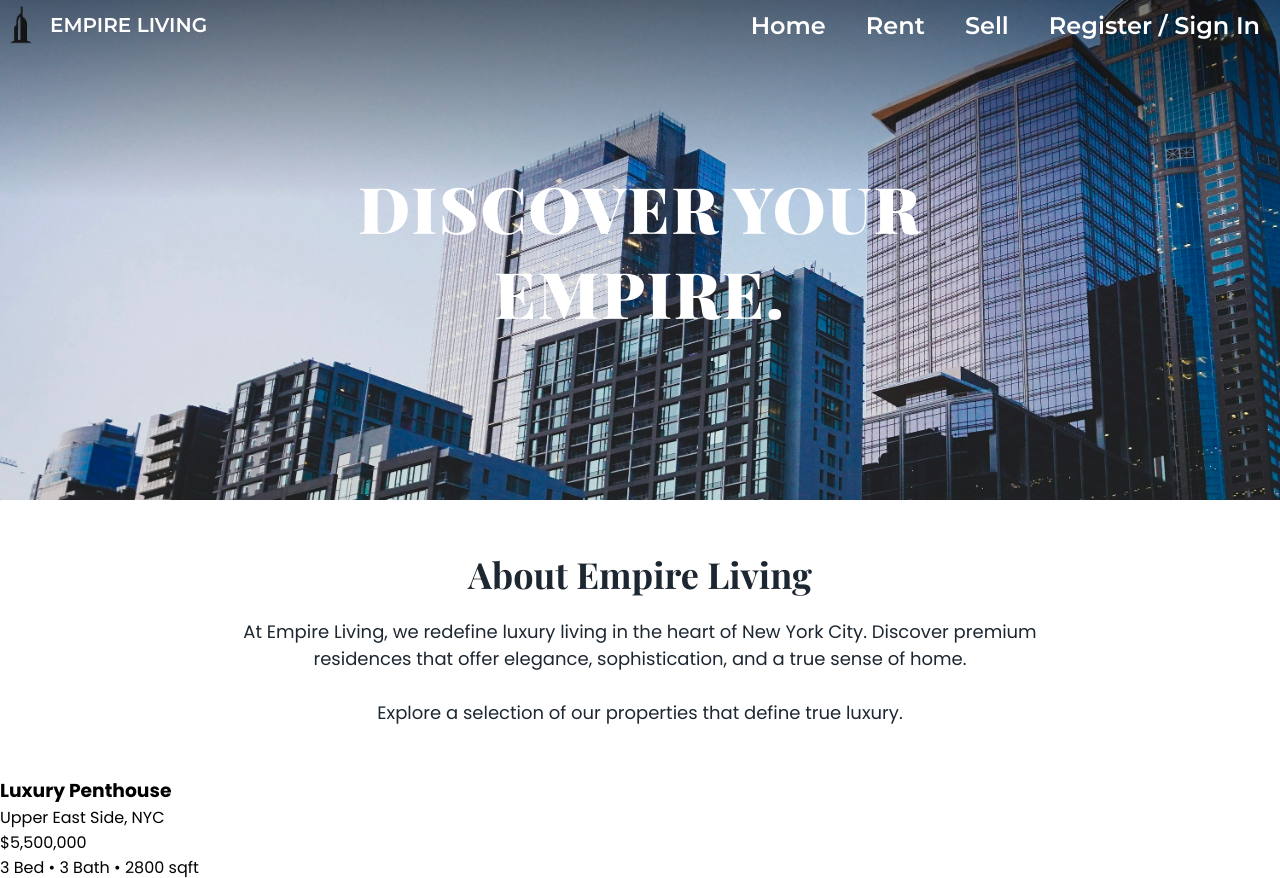
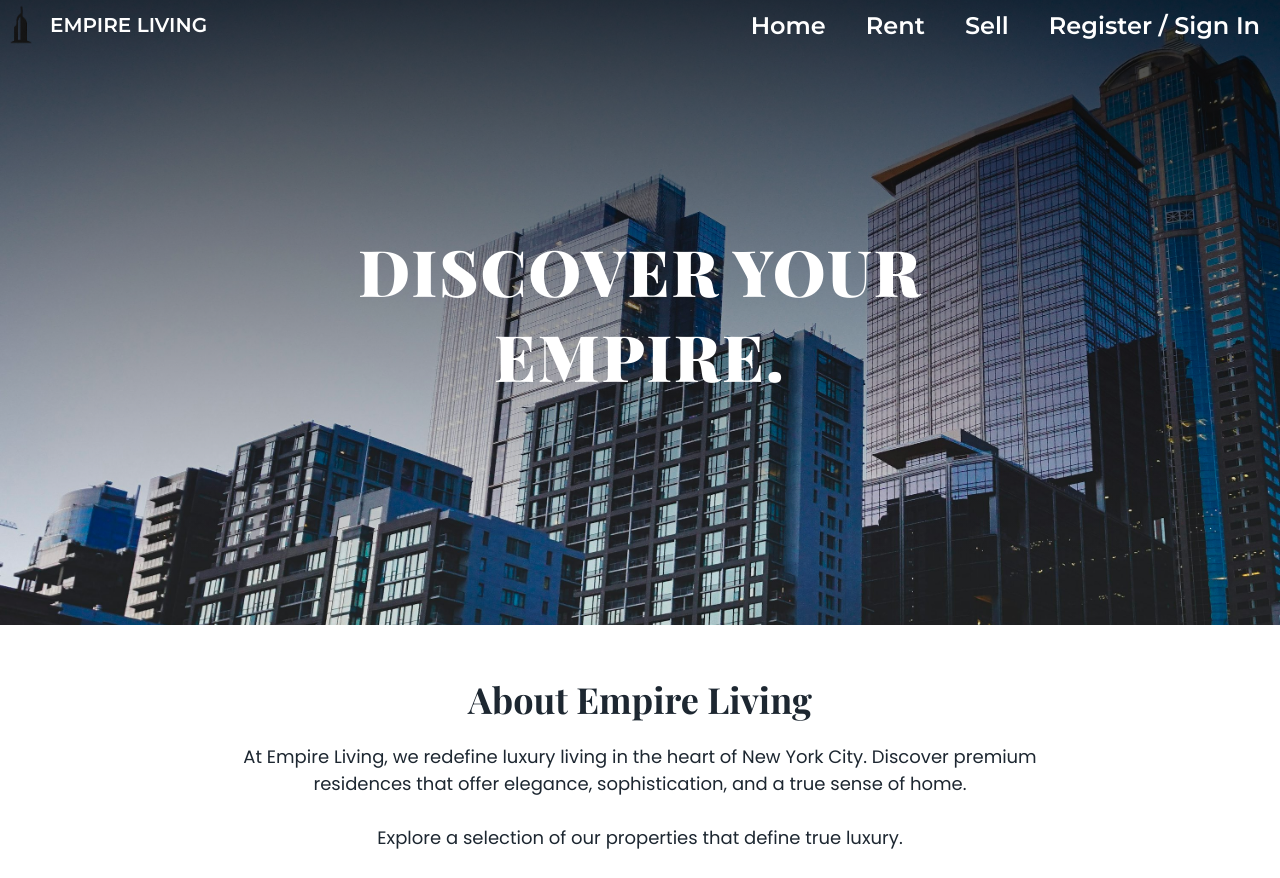
Before and after one commit to agon-sh/final-project-web-mobile-II, a PHP site: page /home.html in a window 1280 px wide. Shown: the top 878 px of the page. Run offline with PHP 8.4, Linux system fonts and the light colour scheme; some web fonts are replaced.

Commit message:
Bug Fixes

```diff
--- a/home.css
+++ b/home.css
@@ -79,7 +79,7 @@ header .side_buttons a:hover {
 
 .bg_image {
     width: 100%;
-    height: 500px;
+    height: 625px;
     overflow: hidden;
     position: relative;
 }
@@ -97,8 +97,8 @@ header .side_buttons a:hover {
     top: 0;
     left: 0;
     width: 100%;
-    height: 200px;
-    background: linear-gradient(to bottom, rgba(0,0,0,0.5), rgba(0,0,0,0));
+    height: 90%;
+    background: linear-gradient(to bottom, rgba(0,0,0,0.75), rgba(0,0,0,0));
     z-index: 2;
     pointer-events: none;
 }
@@ -138,3 +138,5 @@ header .side_buttons a:hover {
     margin: 0 auto;
     font-size: 18px;
 }
+
+/* Property Cards */
--- a/home.html
+++ b/home.html
@@ -5,7 +5,8 @@
     <meta charset="UTF-8">
     <meta name="viewport" content="width=device-width, initial-scale=1.0">
     <link rel="stylesheet" href="home.css">
-    <title>Empire Living</title>
+    <title>Empire Living | Real Estate</title>
+    <link rel="icon" href="images/EmpireLivingLogo-Transparent.png">
     <link rel="preconnect" href="https://fonts.googleapis.com">
     <link rel="preconnect" href="https://fonts.gstatic.com" crossorigin>
     <link href="https://fonts.googleapis.com/css2?family=Montserrat:ital,wght@0,100..900;1,100..900&family=Playfair+Display:ital,wght@0,400..900;1,400..900&family=Poppins:ital,wght@0,100;0,200;0,300;0,400;0,500;0,600;0,700;0,800;0,900;1,100;1,200;1,300;1,400;1,500;1,600;1,700;1,800;1,900&display=swap" rel="stylesheet">
@@ -27,6 +28,7 @@
         </div>
     </header>
 
+    <!-- Background image at the start -->
     <div class="bg_image">
         <img src="images/buildings_background.jfif">
         <div class="bg_image_text">
@@ -46,6 +48,7 @@
     <div class="preview_properties">
         <div class="property">
             <h3>Luxury Penthouse</h3>
+            <img src="images/properties/luxury_penthouse.png>
             <p class="location">Upper East Side, NYC</p>
             <p class="price">$5,500,000</p>
             <p class="details">3 Bed • 3 Bath • 2800 sqft</p>
```
Also changed, not shown: images/properties/luxury_penthouse.png (added).
